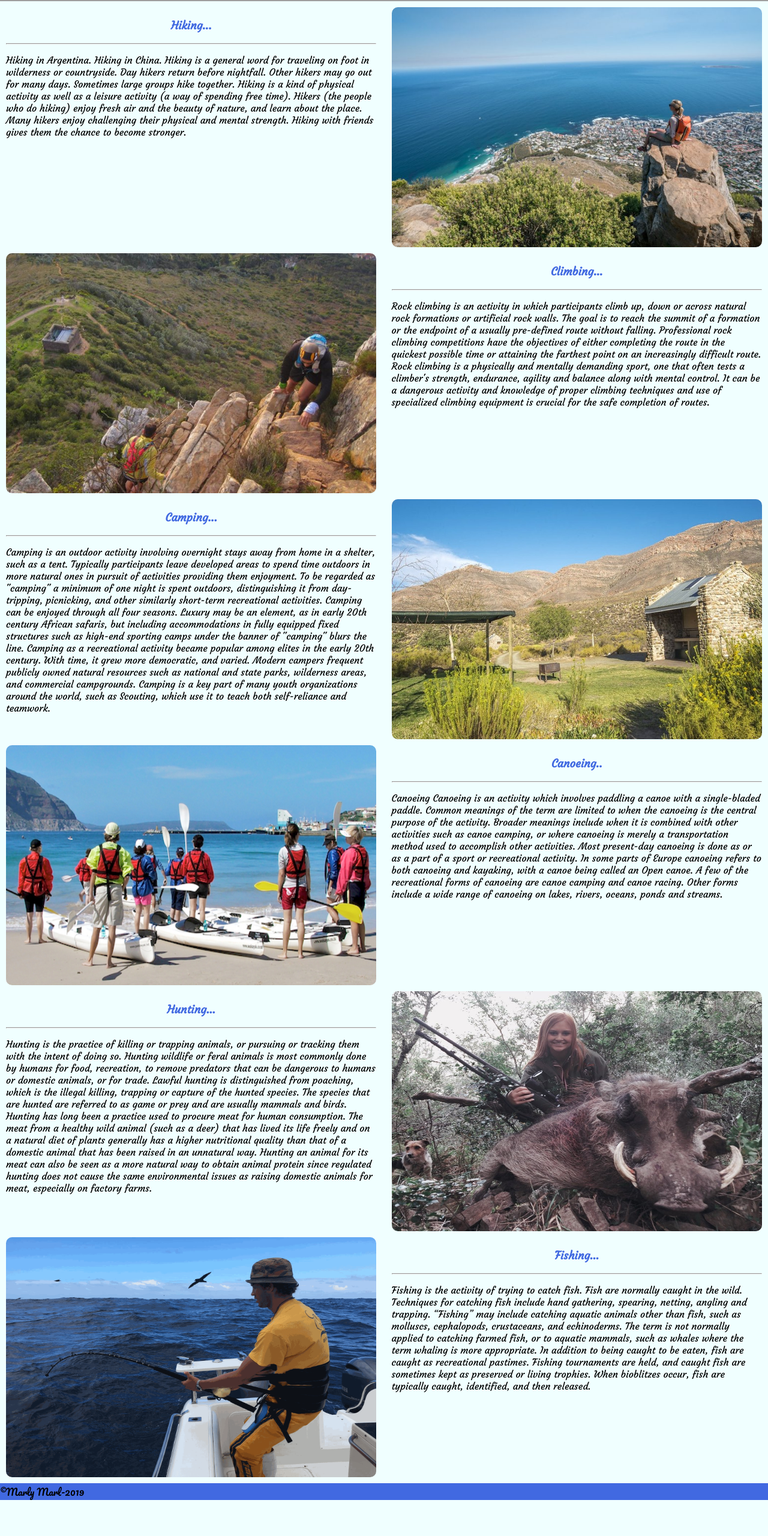
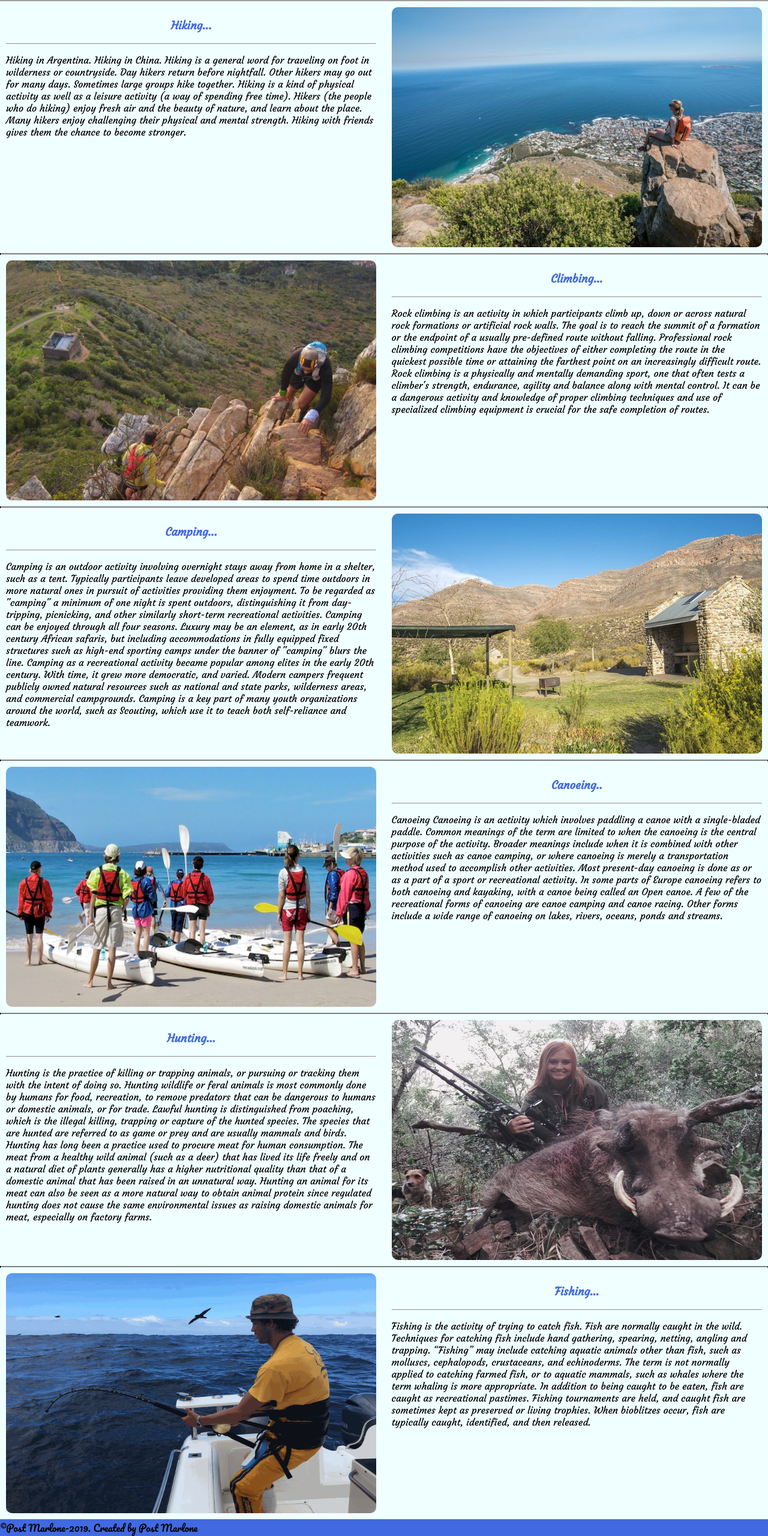
Before and after one commit to Marlon070996Ford/outdoor-adventures, a plain HTML site: page index.html in a window 1280 px wide. Shown: the part 638-3198 px from the top of the page at 60% size. Before the commit the page ends 3138 px from the top, so only its background shows below. Drawn offline with Linux system fonts and the light colour scheme; grey boxes are pictures that could not be loaded; a web font is replaced by a local one.

Commit message:
fixing my work

```diff
--- a/index.html
+++ b/index.html
@@ -35,7 +35,7 @@
 
         <section class="wrapper">
             <article class="adventure hike" id="hike">
-                <div>
+                <div class="hiking-text">
                         <h1>Hiking...</h1>
                         <hr>
                         <p>
@@ -49,13 +49,13 @@
                 <div class="hiking-picture">
                     <p class="slide"><a href="http://insideguide.co.za/cape-town/hiking-trails/" target="_blank">Read more...</a></p>
                 </div>
+
             </article>
 
+            <hr class="hr-line">
+
             <article class="adventure climb" id="climb">
-                <div class="climbing-picture">
-                    <p class="slide"><a href="http://" target="_blank">Read more...</a></p>
-                </div>
-                <div>
+                <div class="climbing-text">
                     <h1 >Climbing...</h1>
                     <hr>
                     <p>
@@ -64,7 +64,13 @@
                         Rock climbing is a physically and mentally demanding sport, one that often tests a climber's strength, endurance, agility and balance along with mental control. It can be a dangerous activity and knowledge of proper climbing techniques and use of specialized climbing equipment is crucial for the safe completion of routes.
                         </p>
                 </div>
+                <div class="climbing-picture">
+                    <p class="slide"><a href="http://" target="_blank">Read more...</a></p>
+                </div>
+
             </article>
+
+            <hr class="hr-line">
 
             <article class="adventure camp" id="camp">
                 <div>
@@ -76,16 +82,16 @@
 
                     Camping as a recreational activity became popular among elites in the early 20th century. With time, it grew more democratic, and varied. Modern campers frequent publicly owned natural resources such as national and state parks, wilderness areas, and commercial campgrounds. Camping is a key part of many youth organizations around the world, such as Scouting, which use it to teach both self-reliance and teamwork.</p>
                 </div>
+
                 <div class="camping-picture">
                         <p class="slide"><a href="http://insideguide.co.za/cape-town/camping-sites/" target="_blank">Read More...</a></p>
                 </div>
             </article>
 
+            <hr class="hr-line">
+
             <article class="adventure canoe" id="canoe">
-                <div class="canoeing-picture">
-                    <p class="slide"><a href="http://" target="_blank">Read more...</a></p>
-                </div>
-                <div>
+                <div class="canoe-text">
                     <h1>Canoeing..</h1>
                     <hr>
                     <p>Canoeing
@@ -93,8 +99,13 @@
 
                         A few of the recreational forms of canoeing are canoe camping and canoe racing. Other forms include a wide range of canoeing on lakes, rivers, oceans, ponds and streams.</p>
                 </div>
+
+                <div class="canoeing-picture">
+                        <p class="slide"><a href="http://" target="_blank">Read more...</a></p>
+                </div>
             </article>
 
+            <hr class="hr-line">
 
             <article class="adventure hunt" id="hunt">
                 <div>
@@ -107,23 +118,29 @@
                 <div class="hunting-picture">
                         <p class="slide"><a href="http://rietfonteingamefarm.co.za/hunting" target="_blank">Read more...</a></p>
                 </div>
+
             </article>
 
+            <hr class="hr-line">
 
             <article class="adventure fish" id="fish">
-                <div class="fishing-picture">
-                    <p class="slide"><a href="http://www.fishingbooker.com" target="_blank">Read more...</a></p>
-                </div>
                 <div>
                     <h1>Fishing...</h1>
                     <hr>
                     <p>Fishing is the activity of trying to catch fish. Fish are normally caught in the wild. Techniques for catching fish include hand gathering, spearing, netting, angling and trapping. “Fishing” may include catching aquatic animals other than fish, such as molluscs, cephalopods, crustaceans, and echinoderms. The term is not normally applied to catching farmed fish, or to aquatic mammals, such as whales where the term whaling is more appropriate. In addition to being caught to be eaten, fish are caught as recreational pastimes. Fishing tournaments are held, and caught fish are sometimes kept as preserved or living trophies. When bioblitzes occur, fish are typically caught, identified, and then released.</p>
                 </div>
+                <div class="fishing-picture">
+                        <p class="slide"><a href="http://www.fishingbooker.com" target="_blank">Read more...</a></p>
+                </div>
             </article>
 
         </section>
-    <footer>
-        <span>&copy;Marly Marl-2019</span>
+    <footer class="footer-grid">
+        <span class="footer-text">&copy;Post Marlone-2019. Created by Post Marlone</span>
+
+        <span class="footer-icons">
+
+        </span>
     </footer>
 </body>
 </html>
--- a/scss/partials/_components.scss
+++ b/scss/partials/_components.scss
@@ -189,5 +189,10 @@
 .gall {
   margin: 5px;
 }
+// end of my gallery styling
 
-// end of my gallery styling
+// styling my hr line between my sections on the home page
+
+.hr-line {
+  border-style: dotted;
+}
--- a/scss/partials/_responsive.scss
+++ b/scss/partials/_responsive.scss
@@ -58,4 +58,9 @@
       display: block;
       width: 100%;
   }
+
+  .adventure {
+    display: block;
+    margin: 10px;
+  }
 }
--- a/scss/partials/layouts.scss
+++ b/scss/partials/layouts.scss
@@ -31,9 +31,64 @@ img {
 
 // ===###=== end of my gallery styling ===###===
 
+// my grid styling and positions on homepage
 .adventure {
     display: grid;
     grid-template-columns: 1fr 1fr;
     margin: 10px;
     grid-gap: 2%;
 }
+
+// ===###=== my  climb  section on homepage ===###===
+
+.climb {
+    display: grid;
+    grid-template-columns: 1fr 1fr;
+    margin: 10px;
+    grid-gap: 2%;
+    grid-template-areas: "img text";
+}
+
+.climbing-text {
+    grid-area: text;
+}
+
+.climbing-picture {
+    grid-area: img;
+}
+
+// ===###=== my     section ===###===
+
+.canoe {
+    display: grid;
+    grid-template-columns: 1fr 1fr;
+    margin: 10px;
+    grid-gap: 2%;
+    grid-template-areas: "img text"
+}
+
+.canoe-text {
+    grid-area: text;
+}
+
+.canoeing-picture {
+    grid-area: img;
+}
+
+
+// ===###=== my   section ===###===
+.fish {
+    display: grid;
+    grid-template-columns: 1fr 1fr;
+    margin: 10px;
+    grid-gap: 2%;
+    grid-template-areas: "img text"
+}
+
+.fishing-text {
+    grid-area: text;
+}
+
+.fishing-picture {
+    grid-area: img;
+}
```
Also changed, not shown: gallery.html (+1 -1 lines), css/main.css, css/partials/layouts.css, 2 other files. Lines whose indentation alone changed are shown as unchanged.
